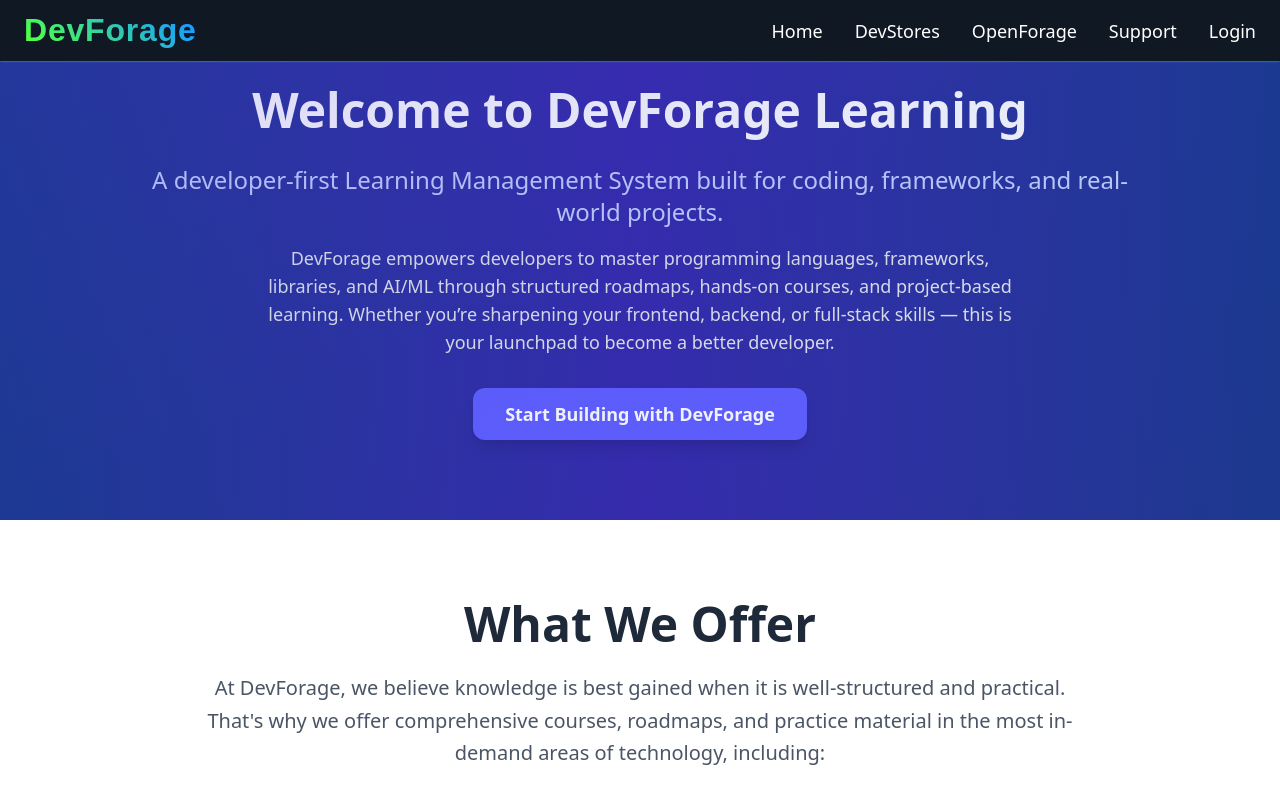
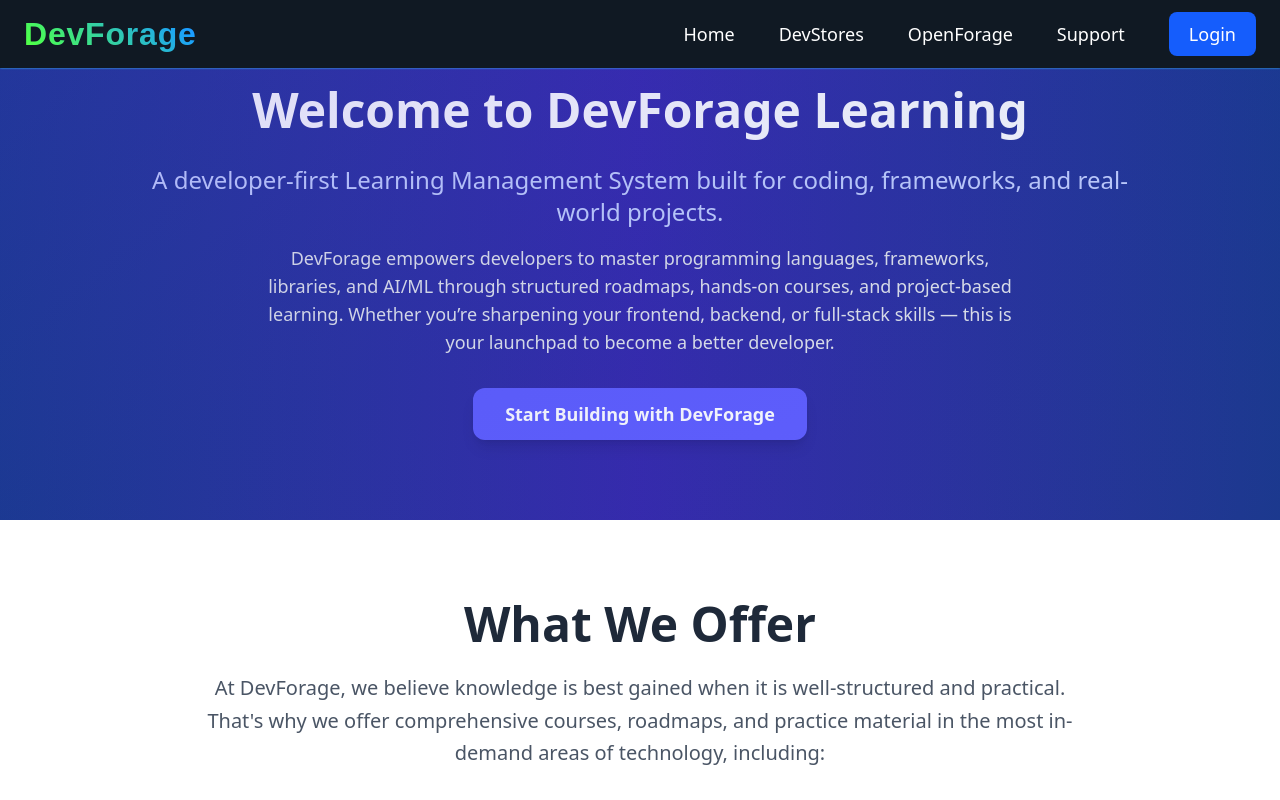
Before and after one commit to raushan-sinha/dev-forage, a React (Vite) app: page / in a window 1280 px wide. Shown: the top 800 px of the page. Built offline with nearby package versions, Linux system fonts and the light colour scheme.

Commit message:
Login Btn created

```diff
--- /dev/null
+++ b/src/buttons/LoginBtn.jsx
@@ -0,0 +1,12 @@
+import React from 'react'
+import { Link } from 'react-router-dom';
+
+export default function LoginBtn() {
+    return (
+        <Link to="/login">
+            <button className="px-5 py-2 rounded-lg bg-blue-600 text-white font-medium hover:bg-blue-700 transition duration-300">
+                Login
+            </button>
+        </Link>
+    );
+}
--- a/src/components/Navbar/Navbar.jsx
+++ b/src/components/Navbar/Navbar.jsx
@@ -4,6 +4,7 @@ import MenuIcon from '@mui/icons-material/Menu';
 import ClearIcon from '@mui/icons-material/Clear';
 import { Link, useNavigate } from 'react-router-dom';
 import { navData } from './navbarData';
+import LoginBtn from '../../buttons/LoginBtn';
 
 export default function Navbar() {
     const [isOpen, setIsOpen] = useState(false);
@@ -24,7 +25,7 @@ export default function Navbar() {
                     </div>
 
                     {/* Desktop Links */}
-                    <ul className="hidden md:flex space-x-8 text-white font-medium text-lg">
+                    <ul className="hidden md:flex space-x-8 text-white font-medium text-lg flex flex-row items-center gap-3">
                         {navData.navLinks.map((link) => (
                             <li key={link.id}>
                                 <Link
@@ -34,6 +35,7 @@ export default function Navbar() {
                                 </Link>
                             </li>
                         ))}
+                        <LoginBtn />
                     </ul>
 
                     {/* Mobile Hamburger */}
@@ -62,6 +64,7 @@ export default function Navbar() {
                                     </a>
                                 </li>
                             ))}
+                            <LoginBtn />
                         </ul>
                     </div>
                 )}
--- a/src/components/Navbar/navbarData.js
+++ b/src/components/Navbar/navbarData.js
@@ -5,6 +5,5 @@ export const navData = {
         { id: 2, name: "DevStores", href: "/devStores" },
         { id: 3, name: "OpenForage", href: "/openForage" },
         { id: 4, name: "Support", href: "/support" },
-        { id: 5, name: "Login", href: "/login" }
     ]
 }
```
Also changed, not shown: src/App.jsx (line endings or trailing spaces).
